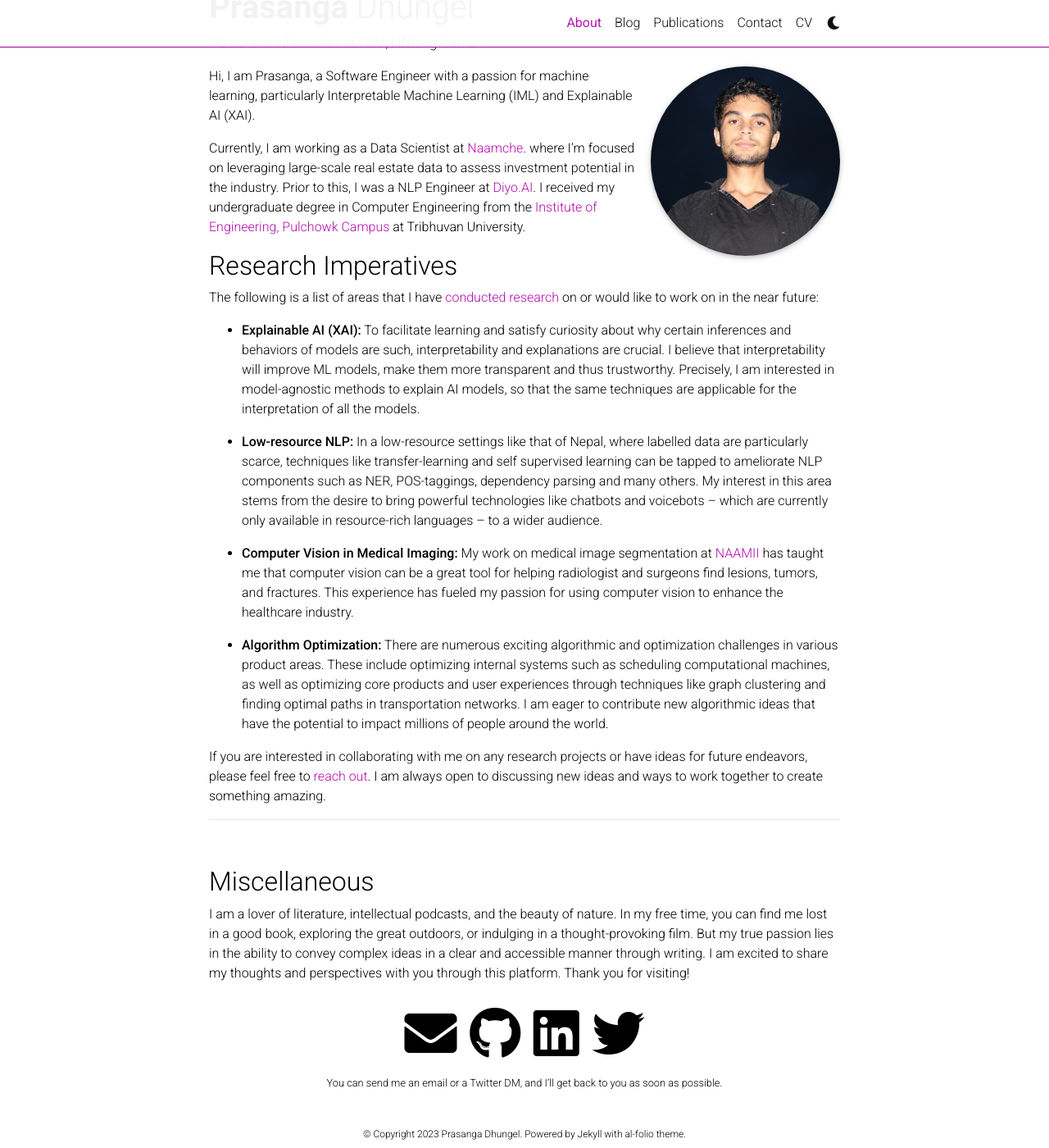
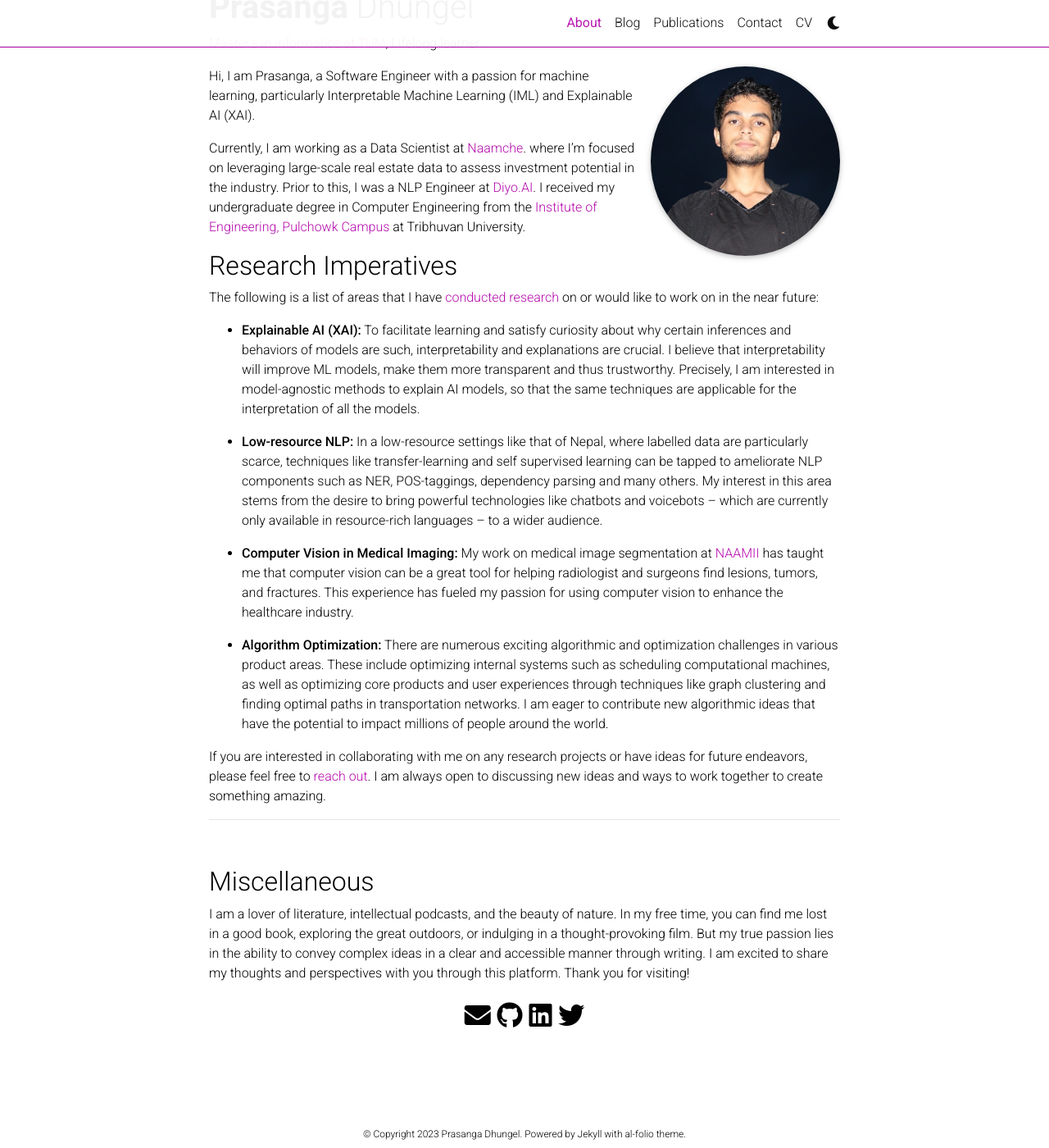
Before and after one commit to prasangadhungel/prasangadhungel.github.io, a Jekyll site: the page built from _pages/about.md, in a window 1280 px wide and 1400 px high, scrolled down 120 px. Shown: the whole window at 82% size. Built offline with Jekyll 4.4.1, drawn with Linux system fonts in a browser that asks for light colours; full-size pictures stand in for the smaller copies a plugin makes; comment, search, counter and statistics services are not loaded; a style sheet for code colours, icons or effects is not loaded.

Commit message:
:zap: update config

```diff
--- a/_config.yml
+++ b/_config.yml
@@ -96,7 +96,6 @@ youtube_id: # your youtube channel id (youtube.com/@<youtube_id>)
 discord_id: # your discord id (18-digit unique numerical identifier)
 
 contact_note: >
-  You can send me an email or a Twitter DM, and I’ll get back to you as soon as possible.
 
 # -----------------------------------------------------------------------------
 # Analytics and search engine verification
--- a/_sass/_base.scss
+++ b/_sass/_base.scss
@@ -253,7 +253,7 @@ blockquote {
 .social {
   text-align: center;
   .contact-icons {
-    font-size: 4rem;
+    font-size: 2rem;
     a {
       i::before {
         color: var(--global-text-color);
```
